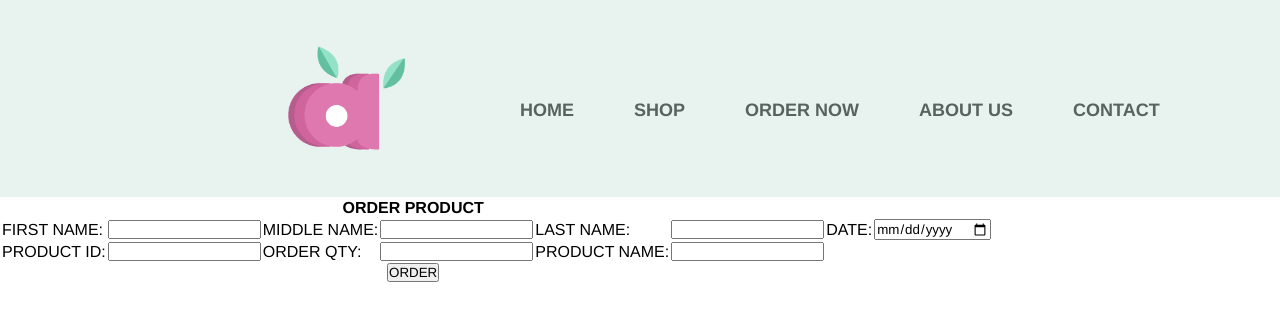
After one commit to JayArD27/AAA-CleaningProducts, a PHP site: page /orderproduct.php in a window 1280 px wide. The commit adds this page. Shown: the top 321 px of the page. Run offline with PHP 8.4, Linux system fonts and the light colour scheme.

Commit message:
added nav bar

```diff
--- /dev/null
+++ b/orderproduct.php
@@ -0,0 +1,89 @@
+<!DOCTYPE html>
+<html lang="en">
+<head>
+    <meta charset="UTF-8">
+    <meta http-equiv="X-UA-Compatible" content="IE=edge">
+    <meta name="viewport" content="width=device-width, initial-scale=1.0">
+    <link rel="stylesheet" href="style/allstyle.css">
+    <link rel="icon" href="img/aaalogo2.png">
+    <title>AAA - Order Product</title>
+</head>
+<body>
+    <div class="cont1">
+        <div class="cont1-logo">
+            <img  src="./img/aaalogo2.png" class="logo" alt="AAA logo" >
+        </div>
+         <div class="cont1-button">
+               <ul class="cont1-ul">
+                    <li><a href="home.html" class="list">HOME</a></li>
+                    <li><a href="products.html" class="list">SHOP</a></li>
+                    <li><a href="order.html" class="list">ORDER NOW</a></li>
+                    <li><a href="aboutus.html" class="list">ABOUT US</a></li>
+                    <li><a href="contact.php" class="list">CONTACT</a></li>
+                </ul>
+        </div>
+    </div>
+    <form method=POST action="orderproduct.php">
+        <table>
+            <tr>
+                <th colspan=6>ORDER PRODUCT</th>
+            </tr>
+            <tr>
+                <td>FIRST NAME: </td>
+                <td><input type="text" name="fname"></td>
+                <td>MIDDLE NAME: </td>
+                <td><input type="text" name="mname"></td>
+                <td>LAST NAME: </td>
+                <td><input type="text" name="lname"></td>
+                <td>DATE: </td>
+                <td><input type="date" name="date"></td>
+            </tr>
+            <tr>
+                <td>PRODUCT ID: </td>
+                <td><input type="name" name="prodid"></td>
+                <td>ORDER QTY: </td>
+                <td><input type="text" name="prodqty"></td>
+                <td>PRODUCT NAME: </td>
+                <td colspan=2><input type="text" name="prodname"></td>
+            </tr>
+            <tr>
+                <th colspan=6><input type="submit" value="ORDER" name="submitorder"></th>
+            </tr>
+        </table>
+    </form>
+</body>
+</html>
+<?php
+include "db_connect.php";
+
+if(isset($_POST['submitorder'])){
+    $firstname = $_POST['fname'];
+    $midname = $_POST['mname'];
+    $lastname = $_POST['lname'];
+    $prod_id = $_POST['prodid'];
+    $order_qty = $_POST['prodqty'];
+    $prod_name = $_POST['prodname'];
+    $order_date = $_POST['date'];
+
+
+
+    $sql = "INSERT INTO tbl_order (F_NAME,M_NAME,L_NAME,PROD_ID,PROD_NAME,DATE) VALUES
+    ('$firstname','$midname','$lastname',$prod_id,'$prod_name','$order_date')";
+
+    $insert = $conn->query($sql);
+    $sqlupdate = "UPDATE tbl_aaaproducts SET P_QTY = P_QTY-$order_qty WHERE ID = $prod_id";
+    // $result = $conn->query($sqlupdate);
+
+
+    if($insert == true){
+        ?>
+        <script>
+            alert ("ORDERED");
+        </script>
+        <?php
+        }else{
+            echo $conn->error;
+            }
+        }
+
+        ?>
--- a/update_record.php
+++ b/update_record.php
@@ -1,12 +1,6 @@
 <?php
 include "view.php";
 
-
-//  if($conn->connect_error){
-//     echo $conn->connect_error;
-// }else{
-//     echo "<br>Connected";
-// }
 
 if(isset($_POST['sub'])){
     $ID = $_POST['prod_id'];
```
Also changed, not shown: delete.php (+14 -0 lines), update.php (+14 -0 lines), view.php (+15 -0 lines).
